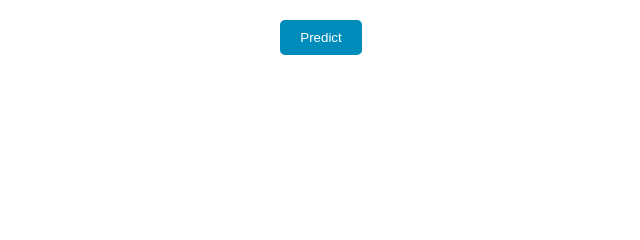
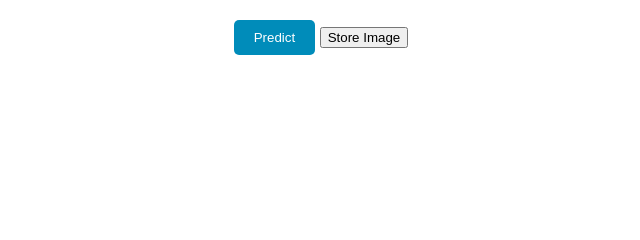
Before and after one commit to MuhammadZainAmmad/FYDP, a Flask app: template 7_FlaskApp/templates/index.html in a window 1280 px wide. Shown: the part 167-407 px from the top of the page, without its empty margins (319-959 px from the left). Run offline with Flask 3, Linux system fonts and the light colour scheme; the template is opened without the code that fills it, so the values that code supplies are empty.

Commit message:
code added to store the predicted image along with its label in the db

```diff
--- a/7_FlaskApp/app.py
+++ b/7_FlaskApp/app.py
@@ -3,10 +3,22 @@ import numpy as np
 import tensorflow as tf
 from flask import Flask, render_template, request, jsonify
 from PIL import Image
-# import my_model  # Renamed model.py to my_model.py
+import mysql.connector
 
 app = Flask(__name__)
 model_path = './ANN_2Hidden.h5'
+
+# MySQL database configuration
+db_config = {
+    'host': 'localhost',
+    'user': 'root',
+    'password': 'root',
+    'database': 'capture_dress',
+}
+
+# Connect to the MySQL database
+connection = mysql.connector.connect(**db_config)
+cursor = connection.cursor()
 
 def preprocess_image(image):
     # Resize and preprocess the image before making predictions
@@ -40,5 +52,30 @@ def predict():
     else:
         return jsonify({'error': 'No file uploaded.'}), 400
 
+@app.route('/store_image', methods=['POST'])
+def store_image():
+    file = request.files['file']
+    if file:
+        img = Image.open(file)
+        input_img = preprocess_image(img)
+
+        # Load the model and make predictions
+        loaded_model = tf.keras.models.load_model(model_path)
+        prediction = loaded_model.predict(input_img)
+        predicted_label = np.argmax(prediction)
+
+        # Convert predicted_label to a Python int
+        predicted_label = int(predicted_label)
+
+        # Save the image and label in the database
+        img_byte_array = file.read()
+        insert_query = "INSERT INTO predicted_imgs (img, label) VALUES (%s, %s)"
+        cursor.execute(insert_query, (img_byte_array, predicted_label))
+        connection.commit()
+
+        return jsonify({'message': 'Image and label stored successfully!'})
+    else:
+        return jsonify({'error': 'No file uploaded.'}), 400
+
 if __name__ == '__main__':
     app.run(debug=True)
--- a/7_FlaskApp/static/script.js
+++ b/7_FlaskApp/static/script.js
@@ -1,5 +1,6 @@
 const fileUpload = document.getElementById('file-upload');
 const predictButton = document.getElementById('predict-button');
+const storeButton = document.getElementById('store-button');
 const previewImage = document.getElementById('preview-image');
 const resultDiv = document.getElementById('result');
 
@@ -18,18 +19,63 @@ fileUpload.addEventListener('change', function () {
 
         reader.readAsDataURL(fileUpload.files[0]);
         predictButton.disabled = false;
+        storeButton.disabled = false;
     }
 });
 
-document.getElementById('predict-button').addEventListener('click', async () => {
+predictButton.addEventListener('click', async () => {
+    if (fileUpload.files && fileUpload.files[0]) {
         const formData = new FormData();
         formData.append('file', fileUpload.files[0]);
+
         const response = await fetch('/predict', {
             method: 'POST',
             body: formData
         });
+
+        if (response.ok) {
             const data = await response.json();
-
             const predictedLabel = labelMap[data.predicted_label];
             resultDiv.innerText = `Predicted Label: ${predictedLabel}`;
+        } else {
+            resultDiv.innerText = 'Failed to make a prediction.';
+        }
+    } else {
+        resultDiv.innerText = 'Please choose an image first.';
+    }
 });
+
+storeButton.addEventListener('click', async () => {
+    if (fileUpload.files && fileUpload.files[0]) {
+        const formData = new FormData();
+        formData.append('file', fileUpload.files[0]);
+
+        const predictResponse = await fetch('/predict', {
+            method: 'POST',
+            body: formData
+        });
+
+        if (predictResponse.ok) {
+            const predictData = await predictResponse.json();
+            const predictedLabel = labelMap[predictData.predicted_label];
+
+            // Send both the image and predicted label together
+            formData.append('predicted_label', predictedLabel);
+
+            const storeResponse = await fetch('/store_image', {
+                method: 'POST',
+                body: formData
+            });
+
+            if (storeResponse.ok) {
+                alert('Image and label stored successfully!');
+            } else {
+                alert('Failed to store image and label.');
+            }
+        } else {
+            alert('Failed to make a prediction.');
+        }
+    } else {
+        alert('Please choose an image first.');
+    }
+});
--- a/7_FlaskApp/templates/index.html
+++ b/7_FlaskApp/templates/index.html
@@ -8,7 +8,7 @@
     {% include 'header.html' %}
     <div class="upload-container">
         <label for="file-upload" class="upload-btn">Choose an Image</label>
-        <input type="file" id="file-upload" accept="image/*">
+        <input type="file" name="file" id="file-upload" accept="image/*">
     </div>
 
      <div class="image-preview-container">
@@ -16,6 +16,7 @@
     </div>
 
     <button class="predict-btn" id="predict-button" disabled>Predict</button>
+    <button class="store-btn" id="store-button">Store Image</button>
     <div id="result"></div>
 
     <!-- {% include 'footer.html' %} -->
```
Lines whose indentation alone changed are shown as unchanged.
